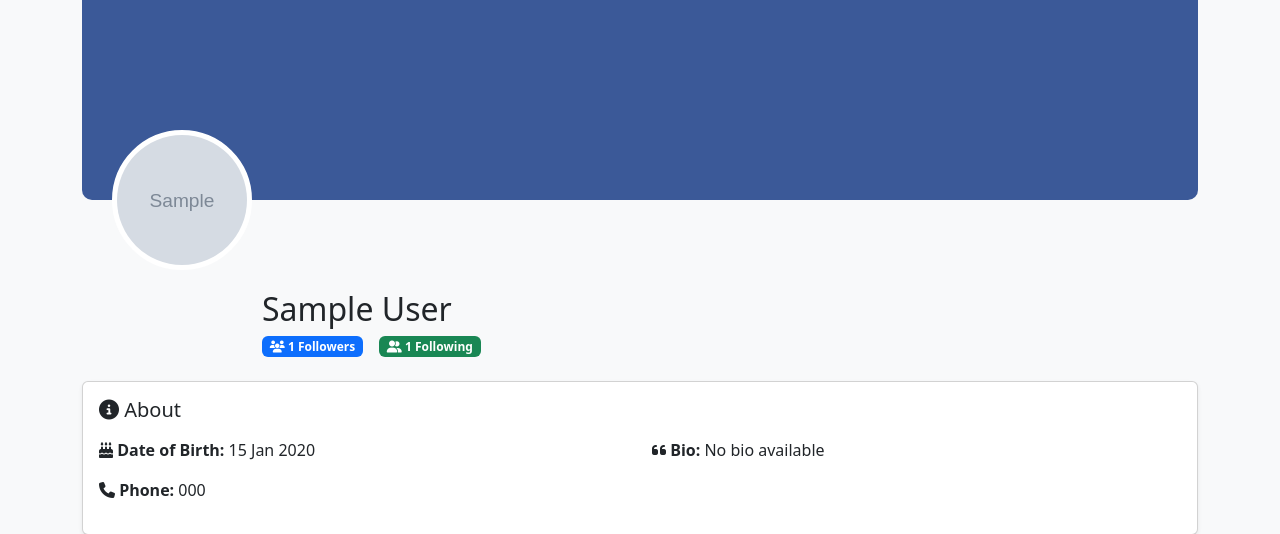
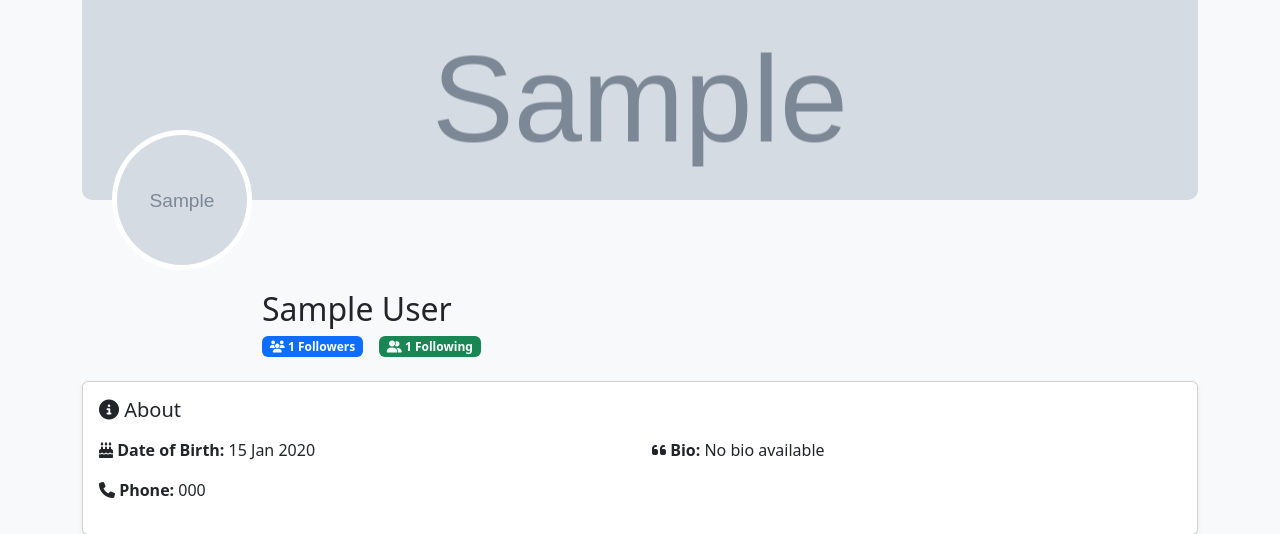
Before and after one commit to saritapatidar/saritafb, a Django app: page /profile/1/ in a window 1280 px wide. Shown: the top 534 px of the page. Run offline with Django 4.2, Linux system fonts and the light colour scheme; a user stored in the database is signed in; tables that the repository leaves empty hold one stand-in row (values such as "Sample post"); grey boxes marked "Sample" are stand-in pictures; parts of the project's set-up code (start-up, migrations or seed data) failed here and were passed over.

Commit message:
Update profile.html

```diff
--- a/facebookclone/apps/fb/templates/profile.html
+++ b/facebookclone/apps/fb/templates/profile.html
@@ -9,10 +9,12 @@
 
     <style>
         .profile-banner {
-            background-color: #3b5998;
             height: 200px;
             border-radius: 0 0 10px 10px;
             position: relative;
+            background-size: cover;
+            background-position: center;
+            background-repeat: no-repeat;
         }
 
         .profile-pic {
@@ -57,8 +59,12 @@
 
 <body class="bg-light">
 <div class="container">
+
     <!-- Profile Banner -->
-    <div class="profile-banner">
+    <div class="profile-banner"
+         style="background-image: url('{% if target_user.userprofile.profile_picture %}{{ target_user.userprofile.profile_picture.url }}{% else %}{% static 'default_profile.png' %}{% endif %}');">
+
+        <!-- Profile Image (Circular) -->
         {% if target_user.userprofile.profile_picture %}
             <img src="{{ target_user.userprofile.profile_picture.url }}" class="profile-pic">
         {% else %}
@@ -82,12 +88,10 @@
                     </span>
                 </div>
             </div>
-
-
         </div>
     </div>
 
-
+    <!-- About Card -->
     <div class="card mt-4 shadow-sm">
         <div class="card-body">
             <h5 class="card-title"><i class="fas fa-info-circle"></i> About</h5>
@@ -100,7 +104,7 @@
                 </div>
                 <div class="col-md-6">
                     <p><strong><i class="fas fa-quote-left"></i> Bio:</strong>
-                        {{ target_user.UserProfile.bio|default:"No bio available" }}</p>
+                        {{ target_user.profile.bio|default:"No bio available" }}</p>
                 </div>
             </div>
         </div>
@@ -110,3 +114,7 @@
     <a href="{% url 'home' %}" class="btn btn-primary mt-4">
         <i class="fas fa-arrow-left"></i> Back to Home
     </a>
+
+</div>
+</body>
+</html>
```
